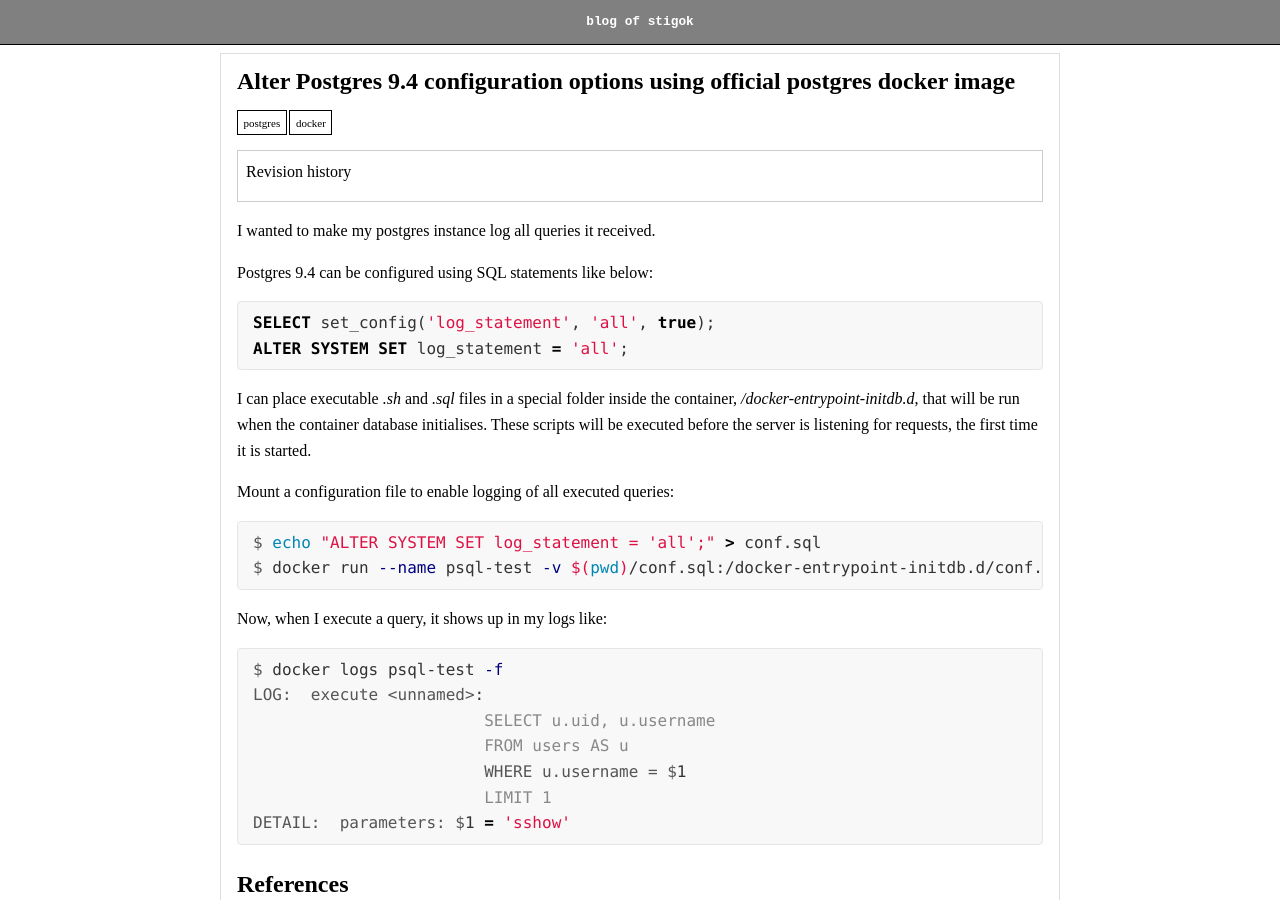
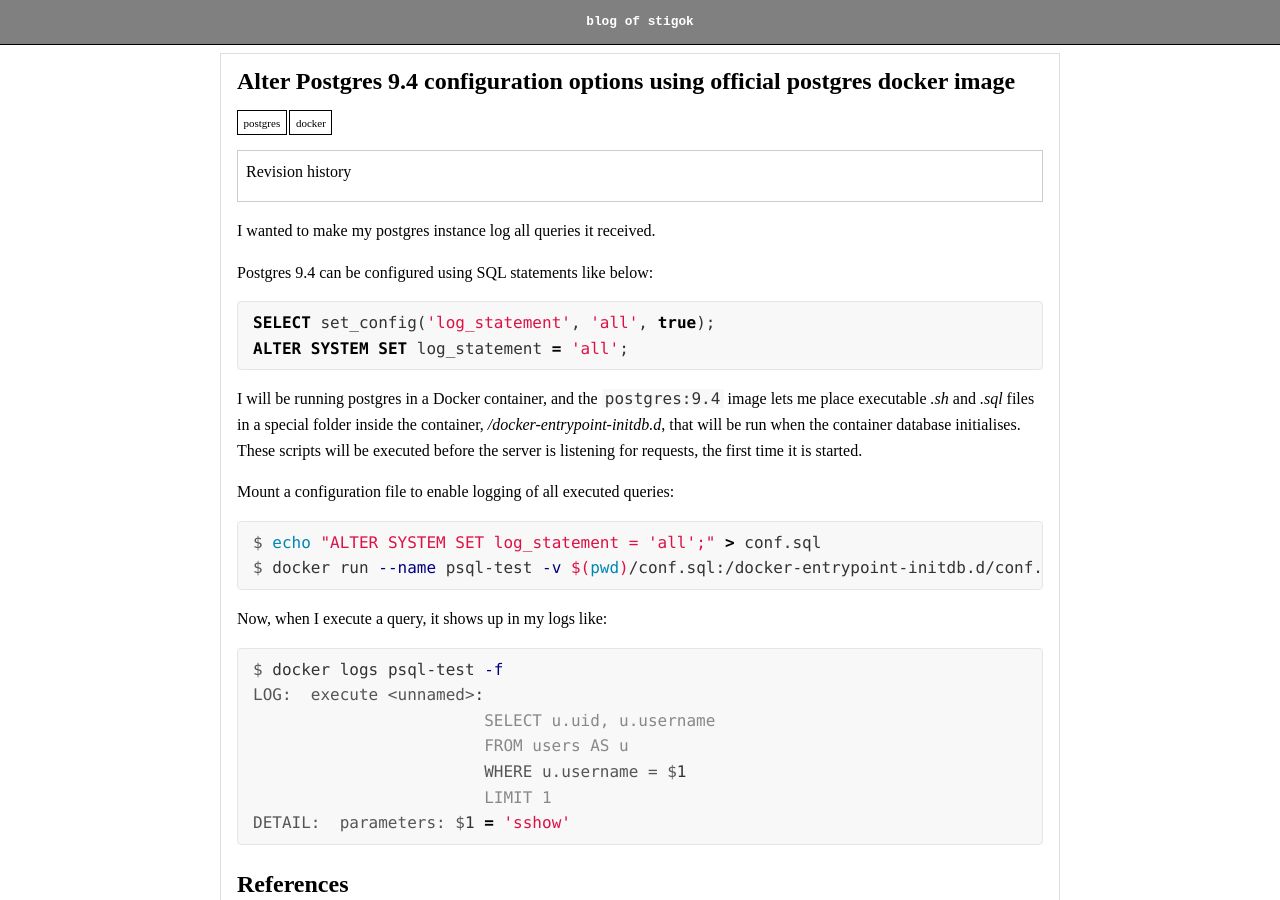
Before and after one commit to stigok/blog.stigok.com, a Jekyll site: the page built from collections/_posts/2019-09-14-postgres-docker-configuration-and-initialisation.md, in a window 1280 px wide and 900 px high. Built offline with Jekyll 4.4.1, drawn with Linux system fonts in a browser that asks for light colours.

Commit message:
Use tagged docker image

````diff
--- a/collections/_posts/2019-09-14-postgres-docker-configuration-and-initialisation.md
+++ b/collections/_posts/2019-09-14-postgres-docker-configuration-and-initialisation.md
@@ -14,7 +14,8 @@
 ALTER SYSTEM SET log_statement = 'all';
 ```
 
-I can place executable *.sh* and *.sql* files in a special folder inside
+I will be running postgres in a Docker container, and the `postgres:9.4` image
+lets me place executable *.sh* and *.sql* files in a special folder inside
 the container, */docker-entrypoint-initdb.d*, that will be run when the
 container database initialises. These scripts will be executed before the
 server is listening for requests, the first time it is started.
@@ -23,7 +24,7 @@
 
 ```terminal
 $ echo "ALTER SYSTEM SET log_statement = 'all';" > conf.sql
-$ docker run --name psql-test -v $(pwd)/conf.sql:/docker-entrypoint-initdb.d/conf.sql postgres
+$ docker run --name psql-test -v $(pwd)/conf.sql:/docker-entrypoint-initdb.d/conf.sql postgres:9.4
 ```
 
 Now, when I execute a query, it shows up in my logs like:
````
